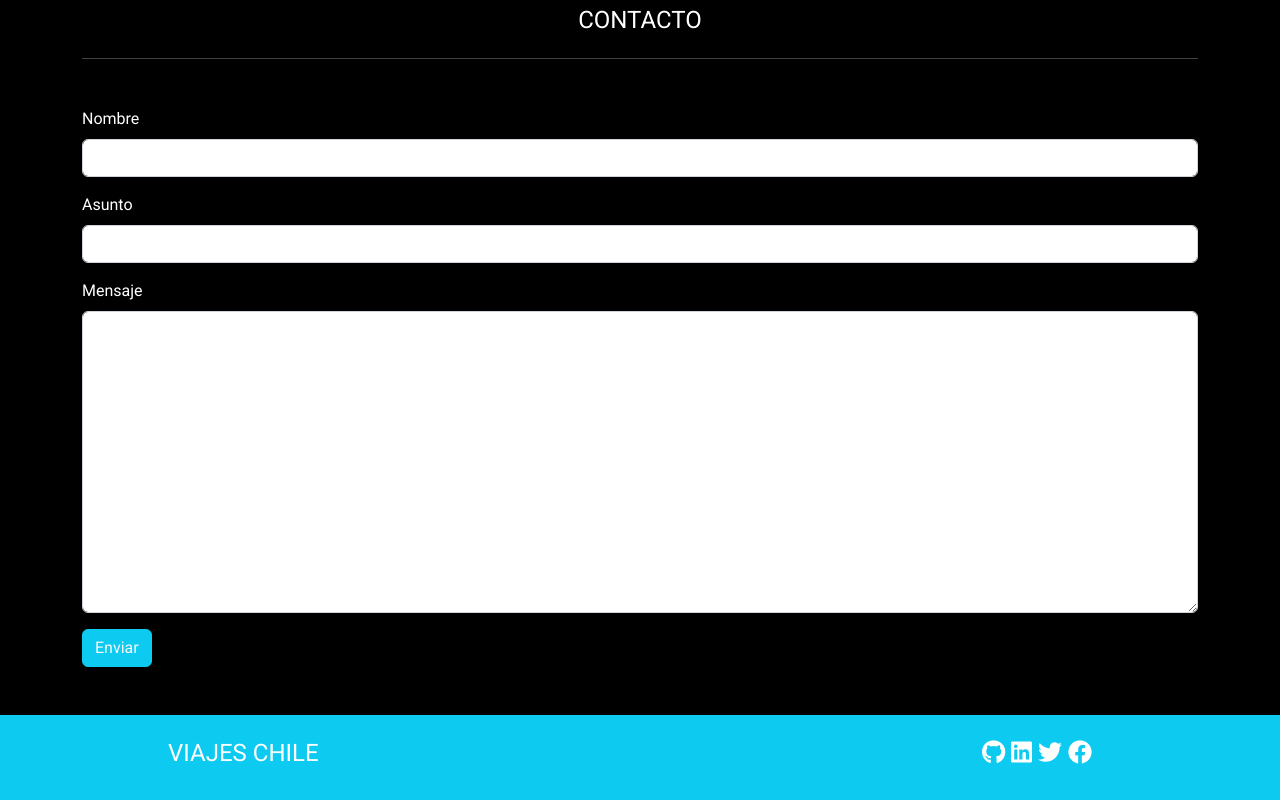
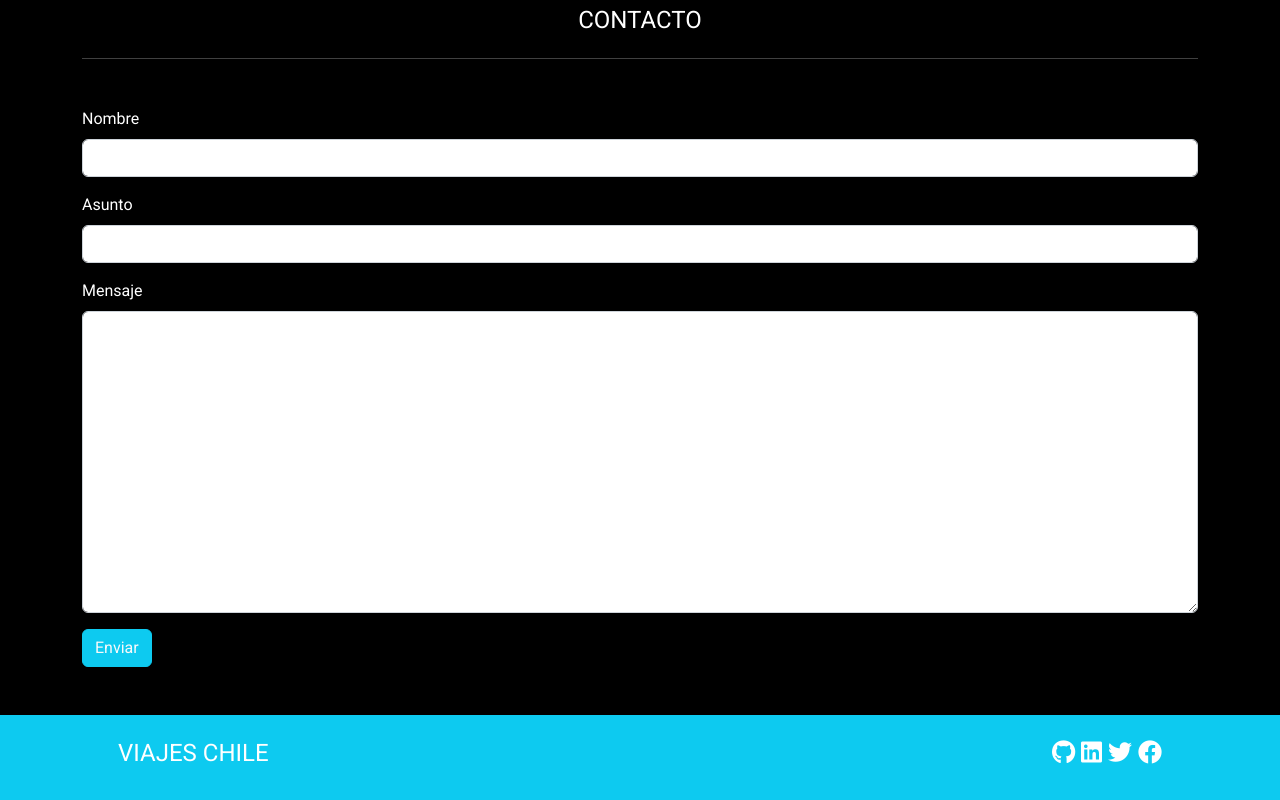
Before and after one commit to thegatoton/viajesChile, a plain HTML site: page index.html in a window 1280 px wide. Shown: the part 1871-2671 px from the top of the page. Drawn offline with nearby package versions, Linux system fonts and the light colour scheme.

Commit message:
fixed footer

```diff
--- a/index.html
+++ b/index.html
@@ -229,12 +229,12 @@
     </section>
 
     <footer class="bg-cyan py-4 container-fluid">
-        <div class="container mx-5">
-            <h4 class="text-white mx-5">
-                <p class="d-inline mx-5">
+        <div class="container px-5">
+            <h4 class="text-white">
+                <p class="d-inline">
                     VIAJES CHILE
                 </p>
-                <p class="d-inline float-end mx-5">
+                <p class="d-inline float-end">
                     <i class="fa-brands fa-github"></i>
                     <i class="fa-brands fa-linkedin"></i>
                     <i class="fa-brands fa-twitter"></i>
```
